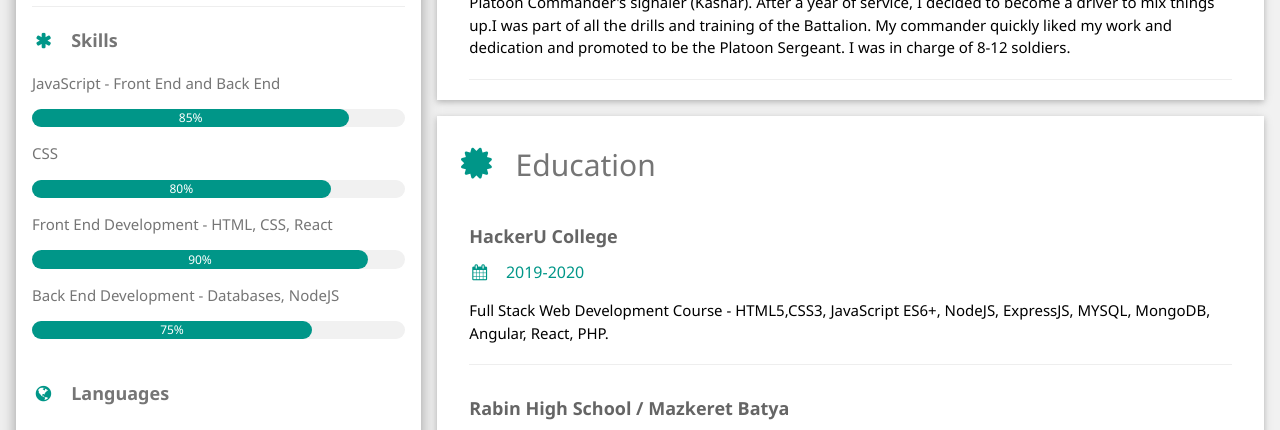
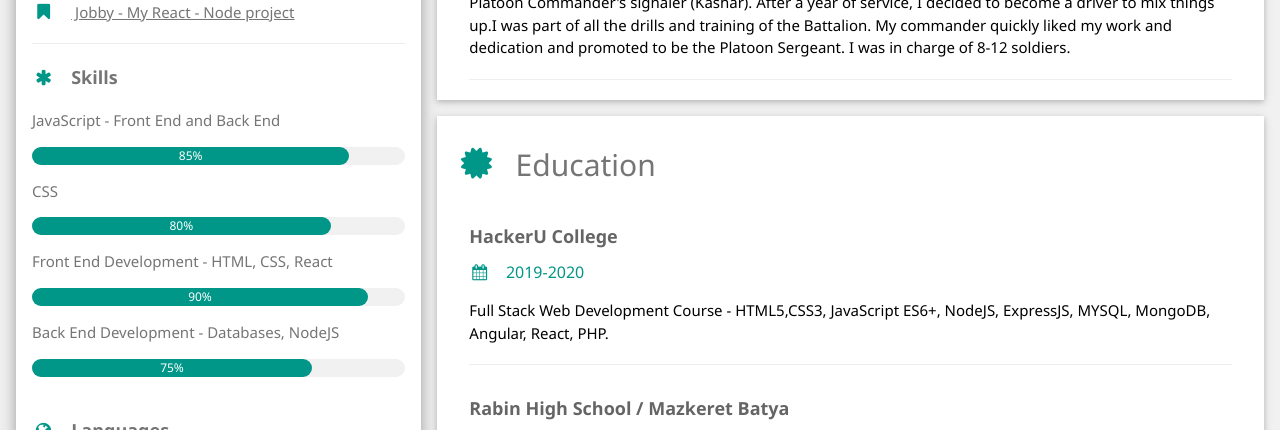
Before and after one commit to or19120/resume, a plain HTML site: page index.html in a window 1280 px wide. Shown: the part 670-1100 px from the top of the page. Drawn offline with nearby package versions, Linux system fonts and the light colour scheme.

Commit message:
added finale project

```diff
--- a/index.html
+++ b/index.html
@@ -80,12 +80,20 @@
                 >
               </p>
               <p>
-                <a href="">
+                <a href="https://github.com/or19120?tab=repositories">
                   <i
                     class="fa fa-github fa-fw w3-margin-right w3-large w3-text-teal"
                     aria-hidden="true"
                   ></i
                   >My Github</a
+                >
+              </p>
+              <p>
+                <a href="https://blooming-woodland-88614.herokuapp.com/">
+                  <i
+                    class="fa fa-bookmark fa-fw w3-margin-right w3-large w3-text-teal"
+                  ></i>
+                  Jobby - My React - Node project</a
                 >
               </p>
               <hr />
```
